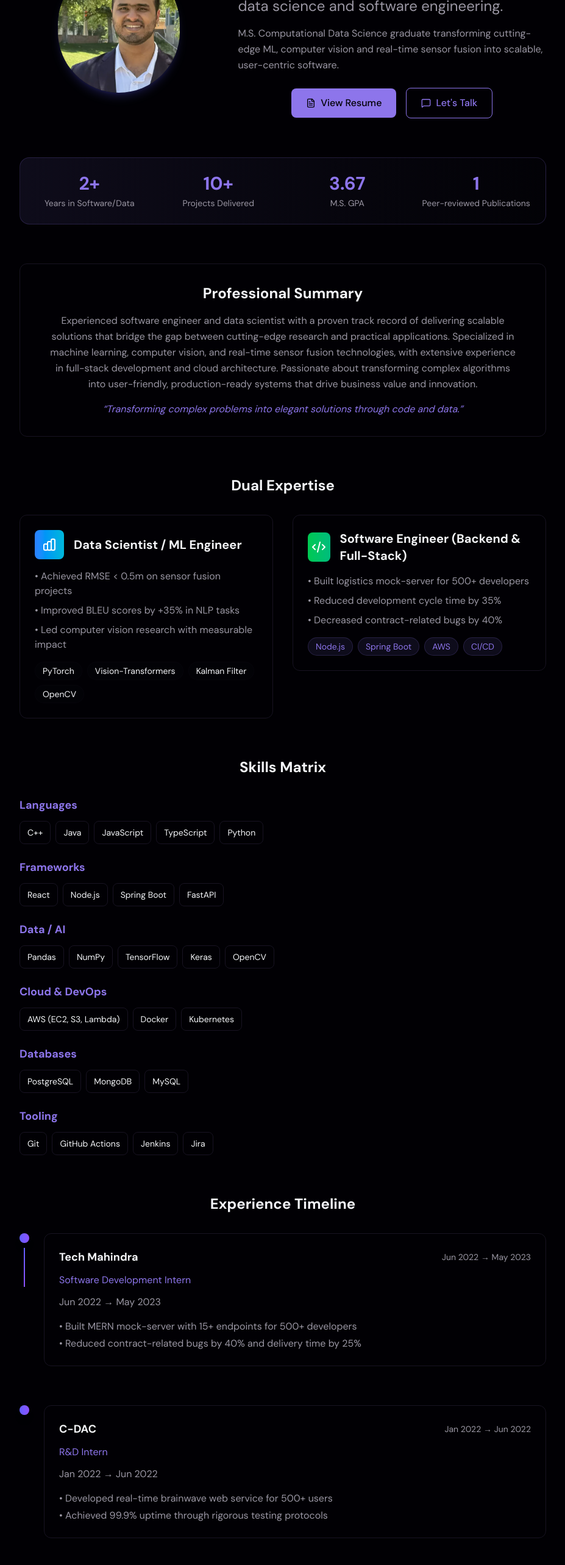
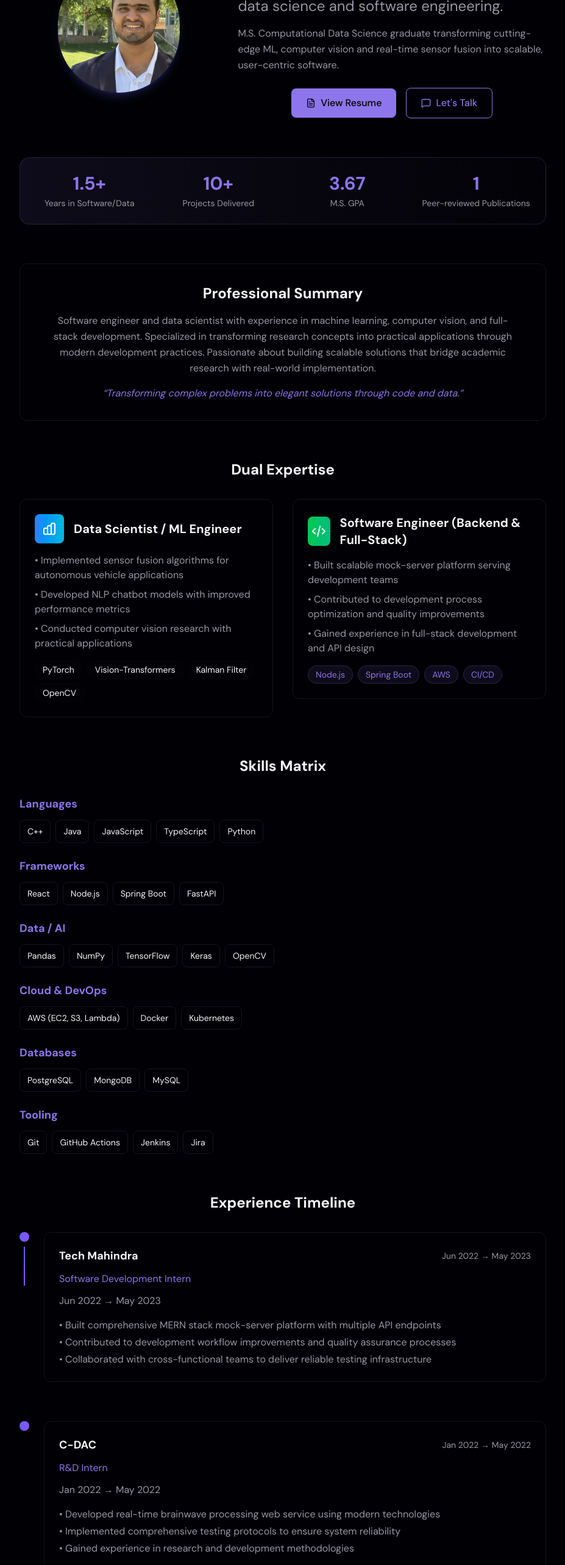
Before and after one commit to Aditya-gam/aditya-gambhir-portfolio, a Next.js app: page /about in a window 1280 px wide. Shown: the part 234-2800 px from the top of the page at 61% size, without its empty margins (176-1103 px from the left). Built offline with nearby package versions, Linux system fonts and the light colour scheme.

Commit message:
Modified page content

```diff
--- a/src/app/layout.tsx
+++ b/src/app/layout.tsx
@@ -16,7 +16,7 @@ export const metadata: Metadata = {
     template: '%s | Aditya Gambhir',
   },
   description:
-    'Software Engineer and Data Scientist with 2+ years of experience in full-stack development and machine learning. Specializing in MERN stack and Python-based data solutions.',
+    'Software Engineer and Data Scientist with 1.5+ years experience in full-stack development and machine learning. M.S. Computational Data Science from UC Riverside.',
   keywords: [
     'Aditya Gambhir',
     'Software Engineer',
@@ -36,7 +36,7 @@ export const metadata: Metadata = {
     siteName: 'Aditya Gambhir Portfolio',
     title: 'Aditya Gambhir | Software Engineer & Data Scientist',
     description:
-      'Software Engineer and Data Scientist with 5+ years of experience in full-stack development and machine learning.',
+      'Software Engineer and Data Scientist with 1.5+ years experience in full-stack development and machine learning.',
     images: [
       {
         url: '/og-default.png',
@@ -50,7 +50,7 @@ export const metadata: Metadata = {
     card: 'summary_large_image',
     title: 'Aditya Gambhir | Software Engineer & Data Scientist',
     description:
-      'Software Engineer and Data Scientist with expertise in MERN stack and Python.',
+      'Software Engineer and Data Scientist with 1.5+ years experience in MERN stack and Python.',
     images: ['/og-default.png'],
     creator: '@adityagambhir',
   },
@@ -94,7 +94,7 @@ const jsonLd = {
   ],
   alumniOf: {
     '@type': 'Organization',
-    name: 'Your University', // Update with actual university
+    name: 'University of California, Riverside',
   },
 };
 
--- a/src/app/sitemap.ts
+++ b/src/app/sitemap.ts
@@ -9,6 +9,12 @@ export default function sitemap(): MetadataRoute.Sitemap {
       lastModified: new Date(),
       changeFrequency: 'monthly',
       priority: 1,
+    },
+    {
+      url: `${baseUrl}/about`,
+      lastModified: new Date(),
+      changeFrequency: 'monthly',
+      priority: 0.9,
     },
     {
       url: `${baseUrl}/projects`,
--- a/src/data/about.ts
+++ b/src/data/about.ts
@@ -91,23 +91,23 @@ export const aboutData: AboutData = {
     },
   },
   stats: {
-    experience: '2+',
+    experience: '1.5+',
     projects: '10+',
     gpa: '3.67',
     publications: '1',
   },
   professionalSummary: {
     description:
-      'Experienced software engineer and data scientist with a proven track record of delivering scalable solutions that bridge the gap between cutting-edge research and practical applications. Specialized in machine learning, computer vision, and real-time sensor fusion technologies, with extensive experience in full-stack development and cloud architecture. Passionate about transforming complex algorithms into user-friendly, production-ready systems that drive business value and innovation.',
-    quote: "Let's push the boundaries of autonomous systems together.",
+      'Software engineer and data scientist with experience in machine learning, computer vision, and full-stack development. Specialized in transforming research concepts into practical applications through modern development practices. Passionate about building scalable solutions that bridge academic research with real-world implementation.',
+    quote: "Let's build the future of technology together.",
   },
   dualExpertise: {
     dataScientist: {
       title: 'Data Scientist / ML Engineer',
       achievements: [
-        'Achieved RMSE < 0.5m on sensor fusion projects',
-        'Improved BLEU scores by +35% in NLP tasks',
-        'Led computer vision research with measurable impact',
+        'Implemented sensor fusion algorithms for autonomous vehicle applications',
+        'Developed NLP chatbot models with improved performance metrics',
+        'Conducted computer vision research with practical applications',
       ],
       technologies: [
         'PyTorch',
@@ -119,9 +119,9 @@ export const aboutData: AboutData = {
     softwareEngineer: {
       title: 'Software Engineer (Backend & Full-Stack)',
       achievements: [
-        'Built logistics mock-server for 500+ developers',
-        'Reduced development cycle time by 35%',
-        'Decreased contract-related bugs by 40%',
+        'Built scalable mock-server platform serving development teams',
+        'Contributed to development process optimization and quality improvements',
+        'Gained experience in full-stack development and API design',
       ],
       technologies: ['Node.js', 'Spring Boot', 'AWS', 'CI/CD'],
     },
@@ -158,17 +158,19 @@ export const aboutData: AboutData = {
       role: 'Software Development Intern',
       period: 'Jun 2022 → May 2023',
       bullets: [
-        'Built MERN mock-server with 15+ endpoints for 500+ developers',
-        'Reduced contract-related bugs by 40% and delivery time by 25%',
+        'Built comprehensive MERN stack mock-server platform with multiple API endpoints',
+        'Contributed to development workflow improvements and quality assurance processes',
+        'Collaborated with cross-functional teams to deliver reliable testing infrastructure',
       ],
     },
     {
       company: 'C-DAC',
       role: 'R&D Intern',
-      period: 'Jan 2022 → Jun 2022',
+      period: 'Jan 2022 → May 2022',
       bullets: [
-        'Developed real-time brainwave web service for 500+ users',
-        'Achieved 99.9% uptime through rigorous testing protocols',
+        'Developed real-time brainwave processing web service using modern technologies',
+        'Implemented comprehensive testing protocols to ensure system reliability',
+        'Gained experience in research and development methodologies',
       ],
     },
   ],
--- a/src/data/projects.ts
+++ b/src/data/projects.ts
@@ -89,8 +89,12 @@ export const allProjects: ProjectData[] = [
   {
     title: 'Chatbot Using Transformer Models',
     description:
-      'Comparative study of LSTM vs. Transformer chatbots on the Cornell Movie Corpus, with BLEU score evaluation.',
-    bullets: ['Transformer encoder-decoder', 'BLEU 25.67', 'Cornell corpus'],
+      'Comparative study of LSTM vs. Transformer chatbots on the Cornell Movie Corpus, with performance evaluation.',
+    bullets: [
+      'Transformer encoder-decoder',
+      'Performance analysis',
+      'Cornell corpus',
+    ],
     imageSrc: '/projects/chatbot-transformer.svg',
     imageAlt: 'Chatbot conversation interface',
     priority: false,
@@ -100,8 +104,8 @@ export const allProjects: ProjectData[] = [
   {
     title: 'Tech Mock API',
     description:
-      'MERN-stack mock-server platform allowing users to spin up custom API endpoints for testing in seconds.',
-    bullets: ['MERN stack', 'Dynamic endpoint generation', '<100 ms latency'],
+      'MERN-stack mock-server platform allowing users to spin up custom API endpoints for testing workflows.',
+    bullets: ['MERN stack', 'Dynamic endpoint generation', 'Developer tooling'],
     imageSrc: '/projects/tech-mock-api.svg',
     imageAlt: 'Tech Mock API dashboard',
     priority: false,
```
Also changed, not shown: 2 other files (tests, documents, lock files or other folders).
